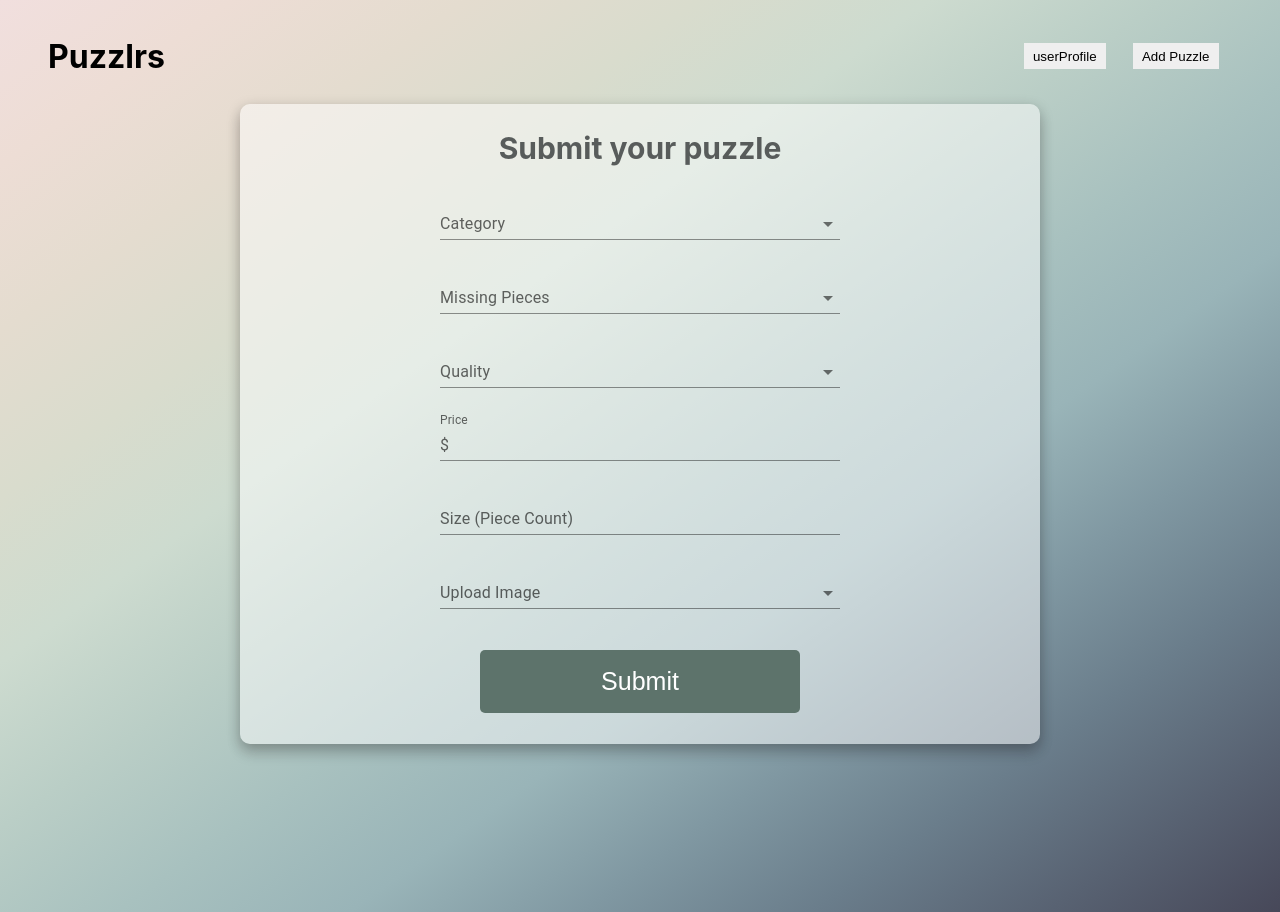
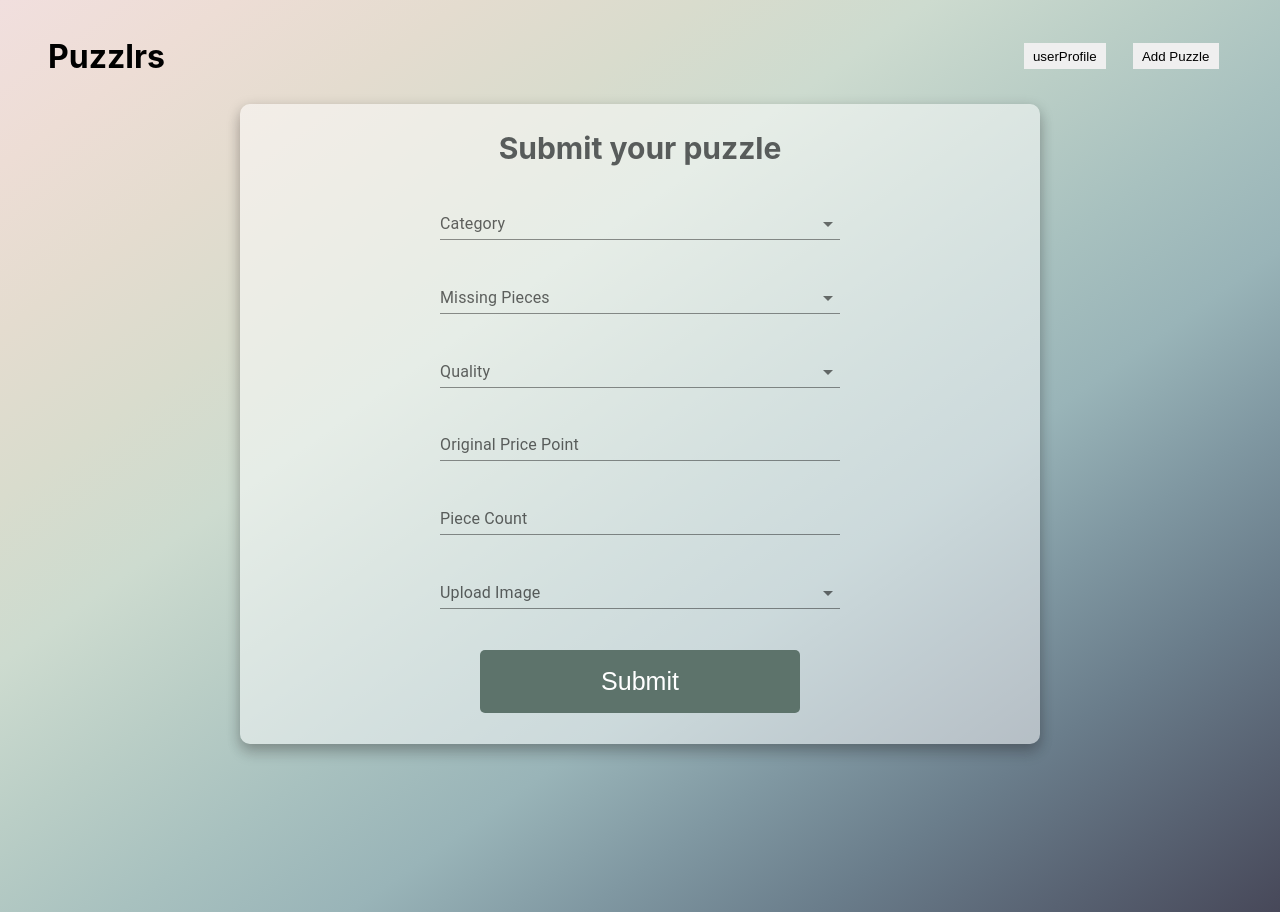
Before and after one commit to Puzzle-Capstone/puzzlrs, a React (Create React App) app: page /add-puzzle in a window 1280 px wide. Built offline with nearby package versions, Linux system fonts and the light colour scheme.

Commit message:
Resolve rebase merge conflict

```diff
--- a/src/components/AddPuzzleForm.tsx
+++ b/src/components/AddPuzzleForm.tsx
@@ -52,51 +52,19 @@ const AddPuzzleForm = () => {
             {qualityOptions}
           </Select>
         </FormControl>
-        <FormControl variant="standard">
-          <InputLabel id='piece-count-select-label'>Price</InputLabel>
-          {/* <Select
-            className='dropdown'
-            labelId='price-select-label'
-            id="price-select"
-            value={price}
-            onChange={event => setPrice(event.target.value)}
-          >
-            {piecesOptions}
-          </Select> */}
-          <Input
-            className='dropdown'
-            id="price-select"
-            type="number"
-            value={price}
-            onChange={event => setPrice(event.target.value)}
-            startAdornment={<InputAdornment position="start">$</InputAdornment>}
-            />
-        </FormControl>
-        {/* <TextField
+        <TextField
           className='dropdown'
           id="price-select"
-          label="Price"
+          label="Original Price Point"
           type="number"
           variant="standard"
           value={price}
           onChange={event => setPrice(event.target.value)}
-        /> */}
-        {/* <FormControl variant="standard">
-          <InputLabel id='piece-count-select-label'>Size (piece count)</InputLabel>
-          <Select
-            className='dropdown'
-            labelId='piece-count-type-select-label'
-            id="piece-count-type-select"
-            value={pieceCount}
-            onChange={event => setPieceCount(event.target.value)}
-          >
-            {piecesOptions}
-          </Select>
-        </FormControl> */}
+        />
         <TextField
           className='dropdown'
           id="piece-count-type-select"
-          label="Size (Piece Count)"
+          label="Piece Count"
           type="number"
           variant="standard"
           value={size}
--- a/src/utils.js
+++ b/src/utils.js
@@ -1,8 +1,8 @@
 import { MenuItem } from "@mui/material";
 
-const categories = ['Animals', 'Art', 'Mystery', 'Mythical', 'Nature', 'Funny', 'Travel'];
-const missingPieces = ['0-10', '10-20', '20-30', '30-40', '40-50'];
-const conditions = ['Fair', 'Good', 'Very Good', 'Excellent']
+const categories = ['Art', 'Animals', 'Food', 'Holidays', 'Miscellaneous', 'Mythical', 'Nature', 'People', 'Structures', 'Travel'];
+const missingPieces = ['1', '2', '3', '4', '5+'];
+const conditions = ['Poor', 'Fair', 'Good', 'Excellent']
 const pieceCount = ['0-99', '100-499', '500-999', '1000-1499', '1500+']
 
 export const categoryOptions = categories.map(category => {
```
